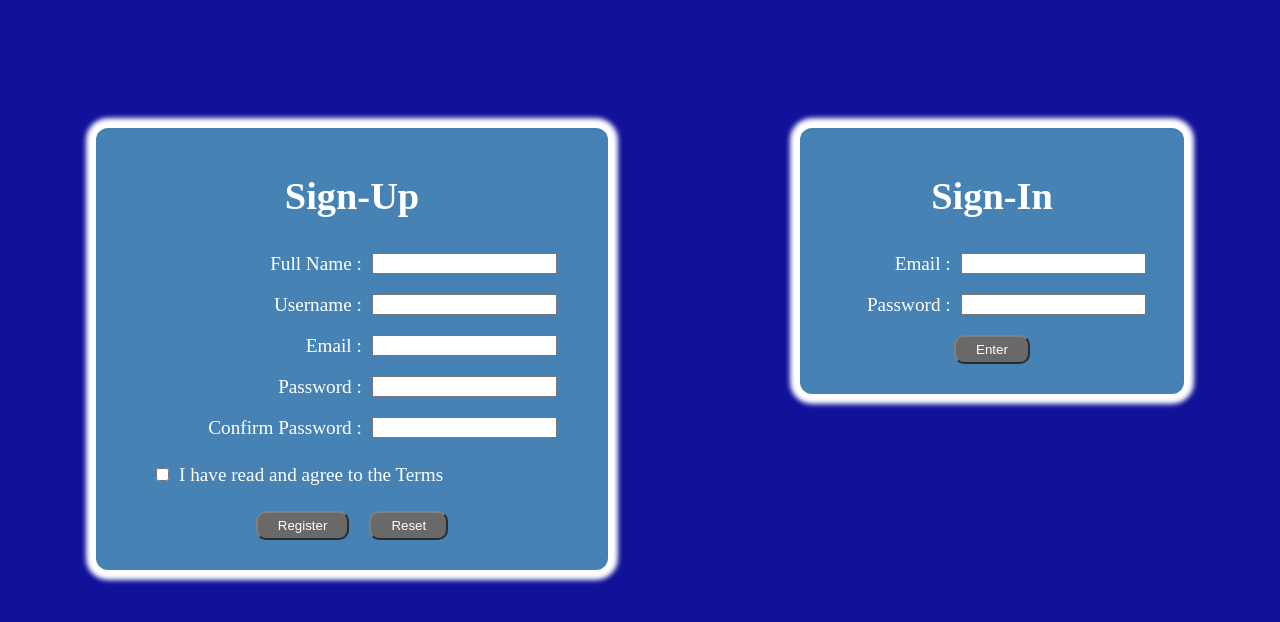
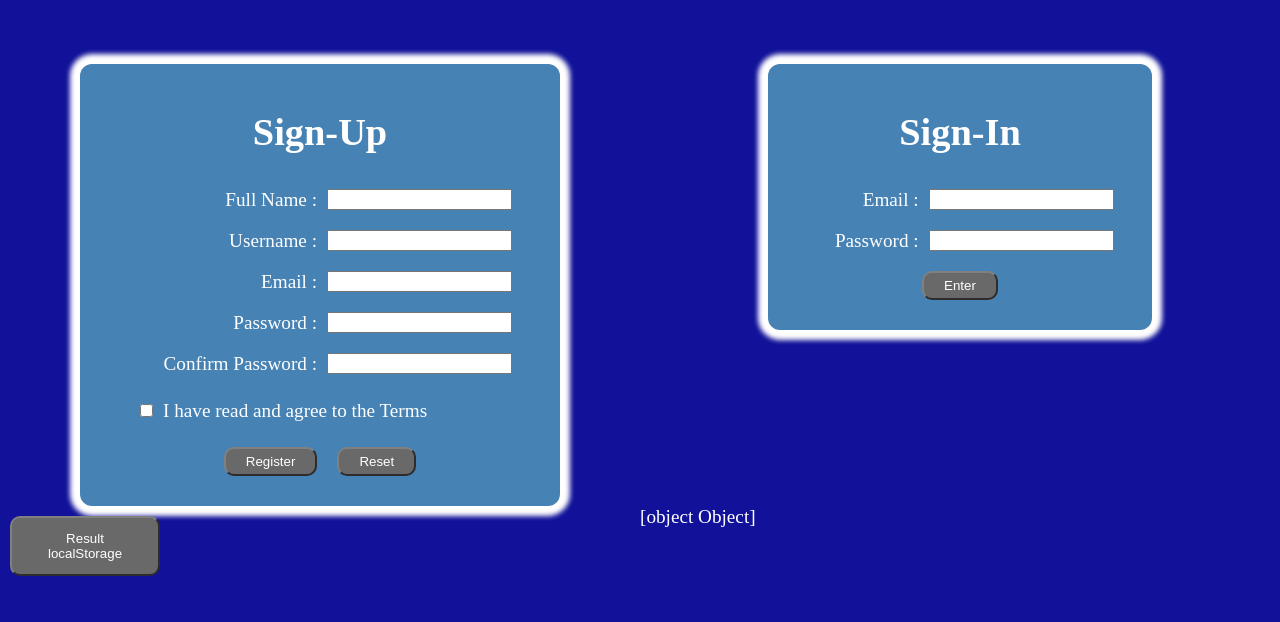
Before and after one commit to TLRKiliann/angular-form, an Angular app in the folder my-app/: page / in a window 1280 px wide. Shown: the top 622 px of the page. Built offline with nearby package versions, Linux system fonts and the light colour scheme.

Commit message:
style improved & localStorage added

```diff
--- a/my-app/src/app/app.component.html
+++ b/my-app/src/app/app.component.html
@@ -164,4 +164,6 @@
       <button (click)="onValidate()" class="btn btn-primary">Enter</button>
     </div>
   </form>
+    <button (click)="getItem()" class="btn-storage">Result localStorage</button>
+    <span>{{ signin.value }}</span>
 </div>
--- a/my-app/src/app/app.component.scss
+++ b/my-app/src/app/app.component.scss
@@ -1,9 +1,10 @@
 .register-form {
-	display: flex;
-	flex-direction: row;
+	display: grid;
+	grid-template-columns: 4Fr 4Fr;
+	grid-template-rows: 1Fr 1Fr;
 }
 .signup--form {
-	width: 40%;
+	width: 75%;
 	padding: 20px 0px;
 	margin: auto;
 	margin-top: 10%;
@@ -17,7 +18,7 @@
 }
 
 .signin--form {
-	width: 30%;
+	width: 60%;
 	padding: 20px 0px;
 	margin: auto;
 	margin-top: 10%;
@@ -99,3 +100,14 @@ button:active {
 	scale: 1.4;
 	transform: translate(-1px, -1px);
 }
+
+.btn-storage {
+	width: 150px;
+	height: 60px;
+	margin: 10px 10px;
+	padding: 5px 20px;
+}
+
+span {
+	color: white;
+}
--- a/my-app/src/app/app.component.ts
+++ b/my-app/src/app/app.component.ts
@@ -25,7 +25,11 @@ export class AppComponent implements OnInit {
 
   validated = false;
 
-  constructor(private formBuilder: FormBuilder) {}
+  keyVal: string;
+
+  constructor(private formBuilder: FormBuilder) {
+    this.keyVal = "storageData";
+  }
 
   ngOnInit(): void {
     this.form = this.formBuilder.group(
@@ -66,6 +70,11 @@ export class AppComponent implements OnInit {
     });
   }
 
+  getItem(): void {
+    const local = JSON.parse(localStorage.getItem("storageData") || 'null')
+    return local;
+  }
+
   get f(): { [key: string]: AbstractControl } {
     return this.form.controls;
   }
@@ -84,11 +93,13 @@ export class AppComponent implements OnInit {
   }
 
   onValidate(): void {
+    //this.keyVal = "storageData";
     this.validated = true;
 
     if (this.signin.invalid) {
       return;
     }
+    localStorage.setItem(this.keyVal, JSON.stringify(this.signin.value, null, 2));
     console.log(JSON.stringify(this.signin.value, null, 2));
   }
 
@@ -96,4 +107,4 @@ export class AppComponent implements OnInit {
     this.submitted = false;
     this.form.reset();
   }
-}
+};
```
